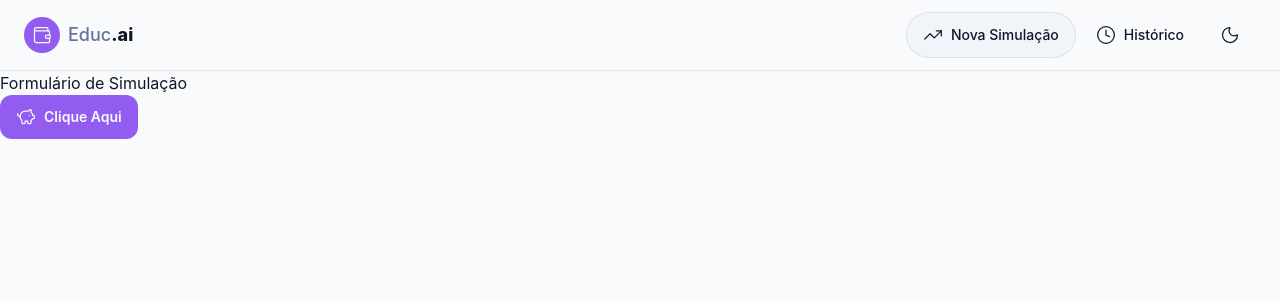
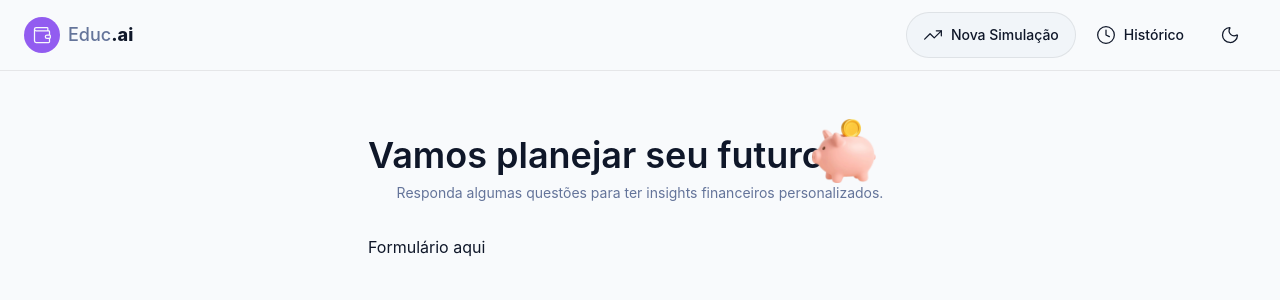
Before and after one commit to Costalitz/educa-ai, a React (Vite) app: page / in a window 1280 px wide. Shown: the top 300 px of the page. Built offline with nearby package versions, Linux system fonts and the light colour scheme.

Commit message:
feat: adiciona página de formulário de simulação

```diff
--- /dev/null
+++ b/src/components/features/Simulation/Form/index.tsx
@@ -0,0 +1,7 @@
+export function SimulationForm() {
+  return (
+    <div>
+      <p>Formulário aqui</p>
+    </div>
+  )
+}
--- /dev/null
+++ b/src/components/features/Simulation/Hero/index.tsx
@@ -0,0 +1,22 @@
+import PiggyBankImage from '@/assets/images/piggy-bank.png'
+
+export function SimulationHero() {
+  return (
+    <div className="mb-8 text-center">
+      <div className="flex flex-col items-center sm:flex-row">
+        <h1 className="text-foreground text-3xl font-semibold sm:text-4xl">
+          Vamos planejar seu futuro
+        </h1>
+        <img
+          src={PiggyBankImage}
+          alt=""
+          aria-hidden="true"
+          className="h-16 w-16 sm:-mt-2 sm:-ml-3"
+        />
+      </div>
+      <p className="text-muted-foreground text-sm">
+        Responda algumas questões para ter insights financeiros personalizados.
+      </p>
+    </div>
+  )
+}
--- /dev/null
+++ b/src/pages/SimulationFormPage.tsx
@@ -0,0 +1,11 @@
+import { SimulationForm } from '@/components/features/Simulation/Form'
+import { SimulationHero } from '@/components/features/Simulation/Hero'
+
+export function SimulationFormPage() {
+  return (
+    <main className="mx-auto max-w-xl px-4 py-10 sm:py-14">
+      <SimulationHero />
+      <SimulationForm />
+    </main>
+  )
+}
--- a/src/router.tsx
+++ b/src/router.tsx
@@ -1,8 +1,7 @@
-import { PiggyBank } from 'lucide-react'
 import { createBrowserRouter } from 'react-router-dom'
 
 import { RootLayout } from './components/layout/RootLayout'
-import { Button } from './components/shared/Button'
+import { SimulationFormPage } from './pages/SimulationFormPage'
 
 export const router = createBrowserRouter([
   {
@@ -10,14 +9,7 @@
     children: [
       {
         path: '/',
-        element: (
-          <>
-            <h1>Formulário de Simulação</h1>
-            <Button variant="primary" icon={PiggyBank}>
-              Clique Aqui
-            </Button>
-          </>
-        ),
+        element: <SimulationFormPage />,
       },
       {
         path: '/resultado',
```
Also changed, not shown: src/assets/images/piggy-bank.png (added).
